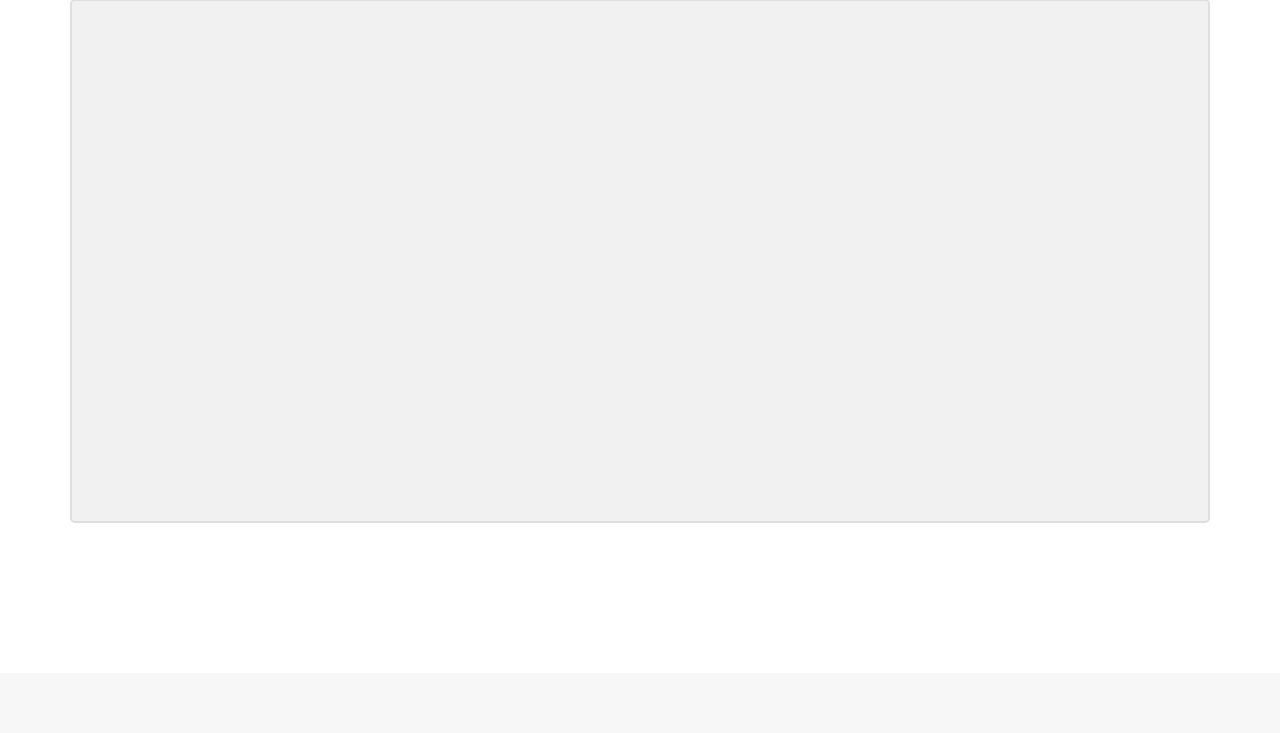
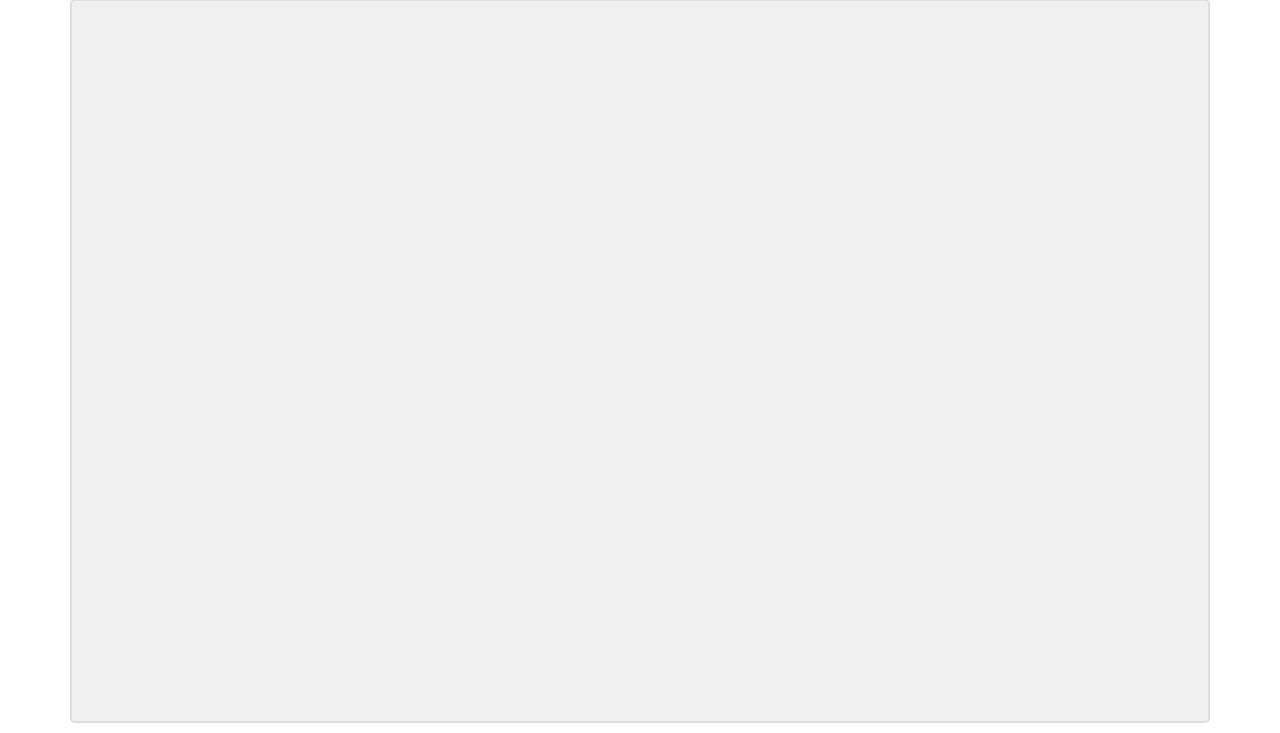
Before and after one commit to PradHolla/Python-Chat-Server, a Flask app: template app/templates/history.html in a window 1280 px wide. Shown: the part 127-860 px from the top of the page. Before the commit the page ends 650 px from the top, so only its background shows below. Run offline with Flask 2, Linux system fonts and the light colour scheme; the template is opened without the code that fills it, so the values that code supplies are empty; some libraries are stand-ins or nearby versions.

Commit message:
Frontend fixes

```diff
--- a/app/templates/history.html
+++ b/app/templates/history.html
@@ -10,7 +10,7 @@
     <div class="col"><hr></div>
 </div>
 <div class="container">
-    <div class="overflow-auto" class="msgs" id="messagesHistory" style="overflow-y: scroll; height:500px;">
+    <div class="overflow-auto" class="msgs" id="messagesHistory" style="overflow-y: scroll; height:700px;">
         {% for msg in history %}
             <div class="container darker"><b style="color:#000" class="left">{{msg["name"]}}</b><p> {{msg["message"]}}</p><span class="time-left">{{msg["time"]}}</span></div>
         {% endfor %}
```
